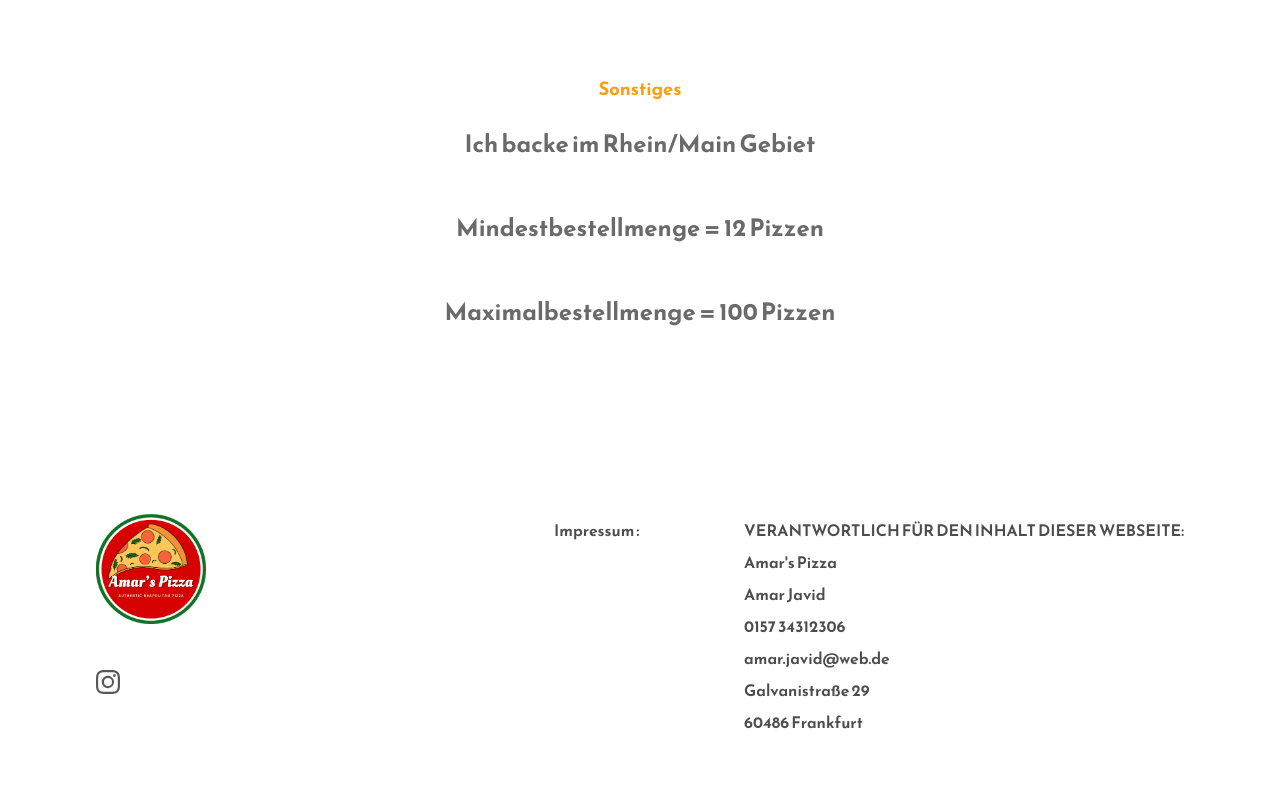
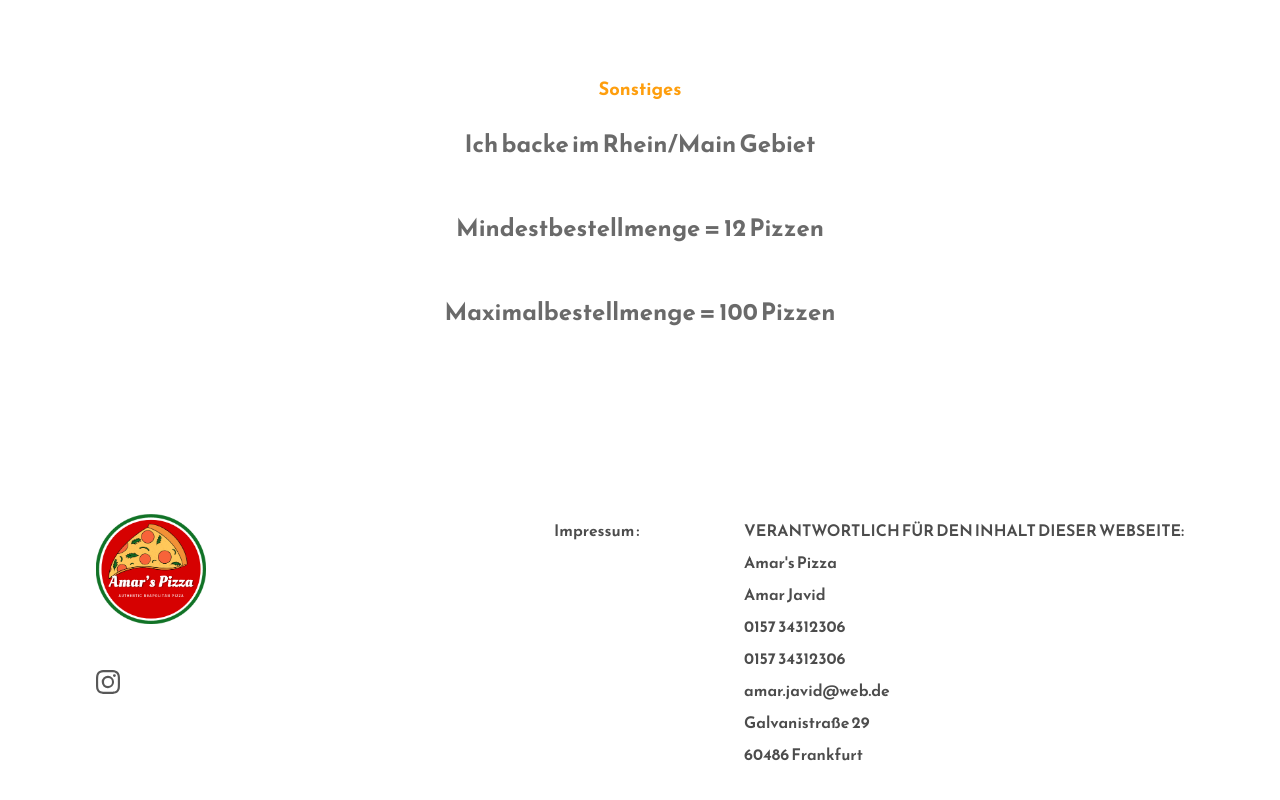
Before and after one commit to AmarJ92/amars-pizza, a React (Create React App) app: page / in a window 1280 px wide. Shown: the part 7418-8218 px from the top of the page. Built offline with nearby package versions, Linux system fonts and the light colour scheme.

Commit message:
updated project

```diff
--- a/src/Components/Footer.js
+++ b/src/Components/Footer.js
@@ -24,6 +24,7 @@ const Footer = () => {
                     <span>Amar's Pizza</span>
                     <span>Amar Javid</span>
                     <span>0157 34312306</span>
+                    <span>0157 34312306</span>
                     <span>amar.javid@web.de</span>
                     <span>Galvanistraße 29</span>
                     <span>60486 Frankfurt</span>
```
